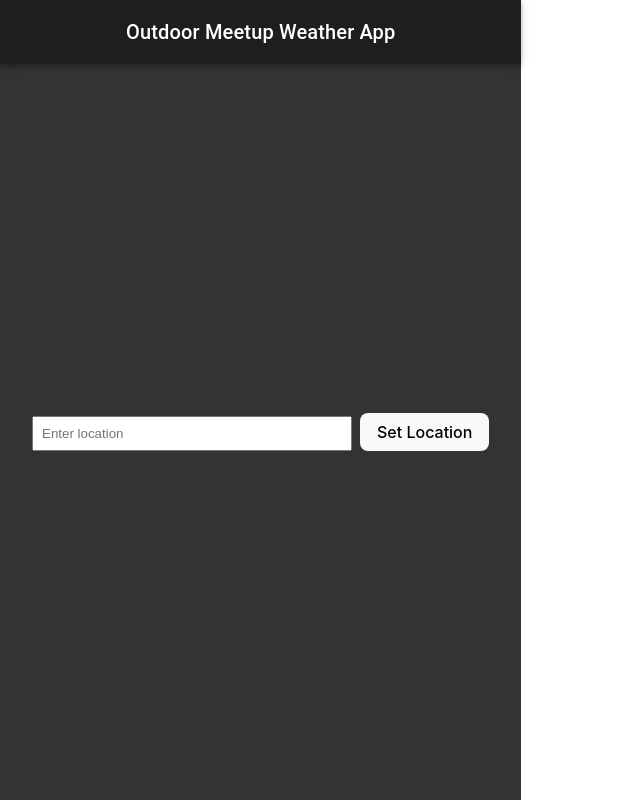
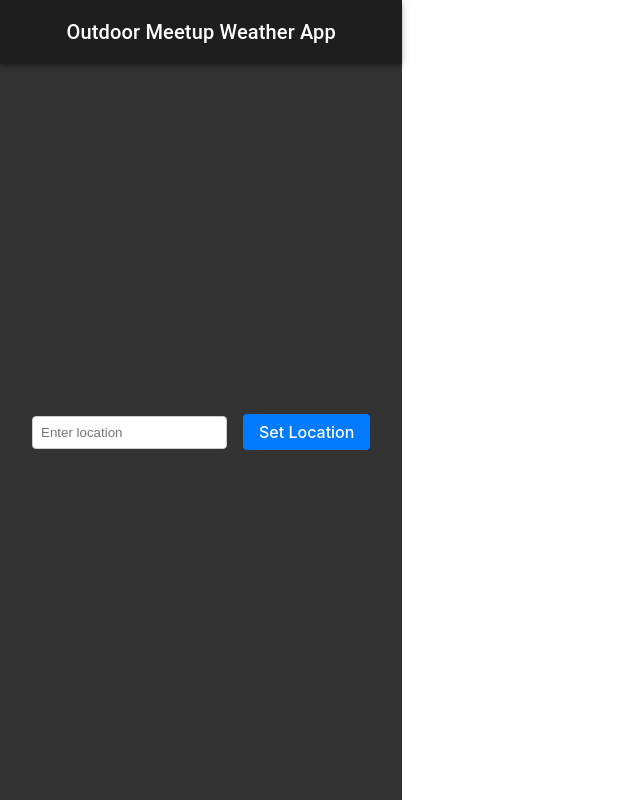
Before and after one commit to undahveeti/react-weather-app, a React (Vite) app in the folder weather-app/: page / in a window 1280 px wide. Shown: the whole page, without its empty margins (0-640 px from the left). Built offline with nearby package versions, Linux system fonts and the light colour scheme.

Commit message:
better ui and css implementation for better user experience

```diff
--- a/weather-app/src/App.tsx
+++ b/weather-app/src/App.tsx
@@ -9,10 +9,18 @@ const App: React.FC = () => {
   return (
     <div style={{ backgroundColor: '#333', minHeight: '100vh', color: '#fff', display: 'flex', flexDirection: 'column' }}>
       <Header />
-      <div style={{ flex: 1, display: 'flex', flexDirection: 'column', justifyContent: 'center', alignItems: 'center', padding: '1rem' }}>
+      <div
+        style={{
+          flex: 1,
+          display: 'flex',
+          flexDirection: 'row', // Horizontal layout
+          justifyContent: 'space-evenly', // Even spacing
+          alignItems: 'center', // Center vertically
+          padding: '2rem',
+        }}
+      >
         <LocationSelector onLocationSet={setLocation} />
         {location && (
-          <>
           <WeatherCard
             title="This Friday"
             icon="/sunny.png"
@@ -20,7 +28,6 @@ const App: React.FC = () => {
             wind="10 mph"
             rain="0%"
           />
-          </>
         )}
       </div>
     </div>
--- a/weather-app/src/components/LocationSelector.tsx
+++ b/weather-app/src/components/LocationSelector.tsx
@@ -16,18 +16,44 @@ const LocationSelector: React.FC<Props> = ({ onLocationSet }) => {
   };
 
   return (
-    <form onSubmit={handleSubmit} style={{ margin: '1rem', textAlign: 'center' }}>
+    <form
+  onSubmit={handleSubmit}
+  style={{
+    display: 'flex',
+    flexDirection: 'row',
+    alignItems: 'center',
+    gap: '1rem', // Spacing between input and button
+    width: '100%', // Full width of parent
+    maxWidth: '400px', // Restrict maximum width for readability
+  }}
+>
   <input
     type="text"
     placeholder="Enter location"
     value={location}
     onChange={(e) => setLocation(e.target.value)}
-        style={{ padding: '0.5rem', width: '300px' }}
+    style={{
+      padding: '0.5rem',
+      flex: 1, // Input takes all available space
+      borderRadius: '4px',
+      border: '1px solid #ccc',
+    }}
   />
-      <button type="submit" style={{ padding: '0.5rem 1rem', marginLeft: '0.5rem' }}>
+  <button
+    type="submit"
+    style={{
+      padding: '0.5rem 1rem',
+      border: 'none',
+      backgroundColor: '#007BFF',
+      color: '#fff',
+      borderRadius: '4px',
+      cursor: 'pointer',
+    }}
+  >
     Set Location
   </button>
 </form>
+
   );
 };
 
--- a/weather-app/src/components/WeatherCard.tsx
+++ b/weather-app/src/components/WeatherCard.tsx
@@ -10,7 +10,16 @@ interface WeatherCardProps {
 }
 
 const WeatherCard: React.FC<WeatherCardProps> = ({ title, icon, temperature, wind, rain }) => (
-  <Card style={{ margin: '1rem' }}>
+    <Card
+    style={{
+      margin: '1rem',
+      flex: 1, // Make card take up equal space as LocationSelector
+      maxWidth: '400px', // Restrict maximum width for readability
+      backgroundColor: '#444',
+      color: '#fff',
+    }}
+  >
+
     <CardContent>
       <Typography variant="h6">{title}</Typography>
       <img src={icon} alt="Weather icon" style={{ width: '50px', margin: '10px 0' }} />
```
Lines whose indentation alone changed are shown as unchanged.
